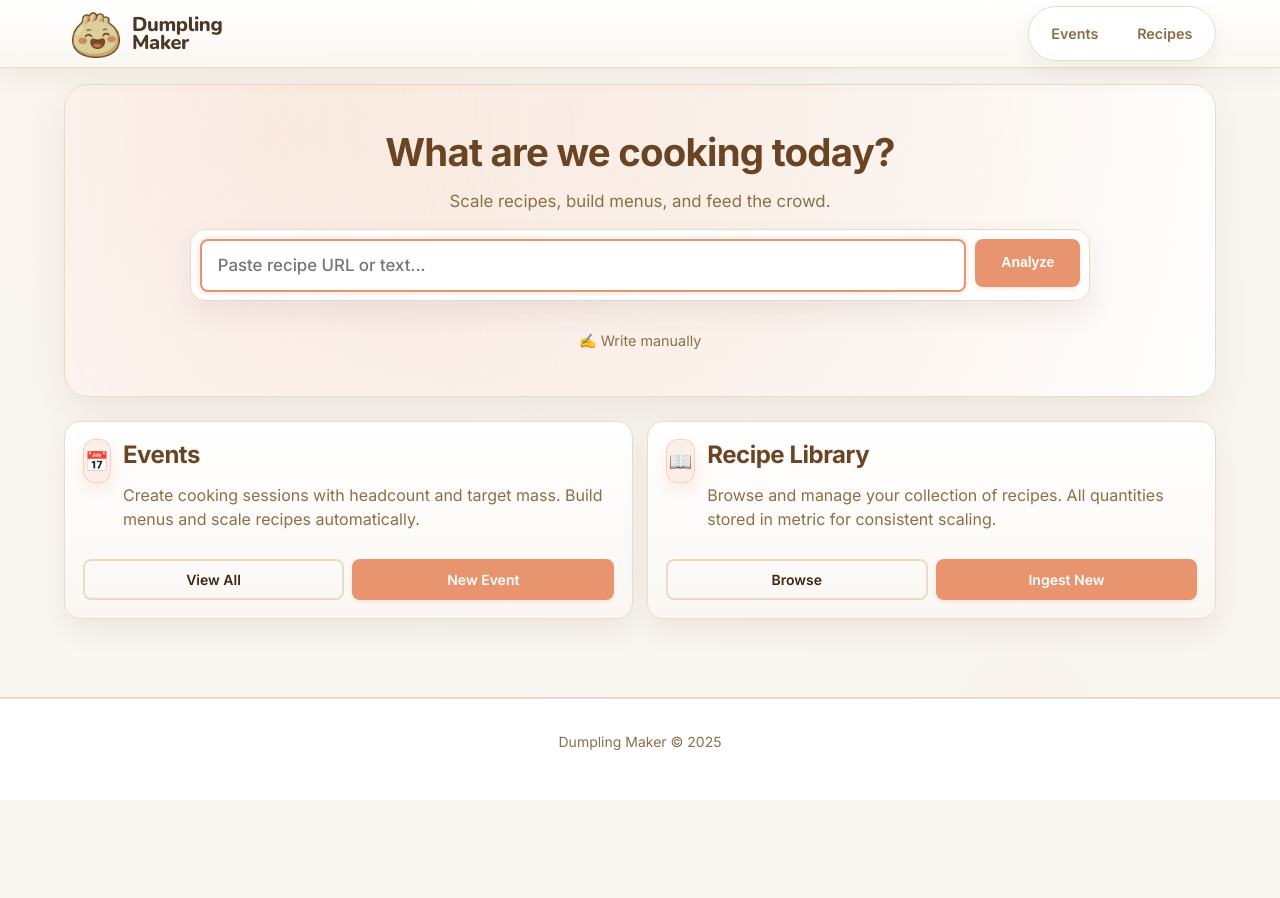
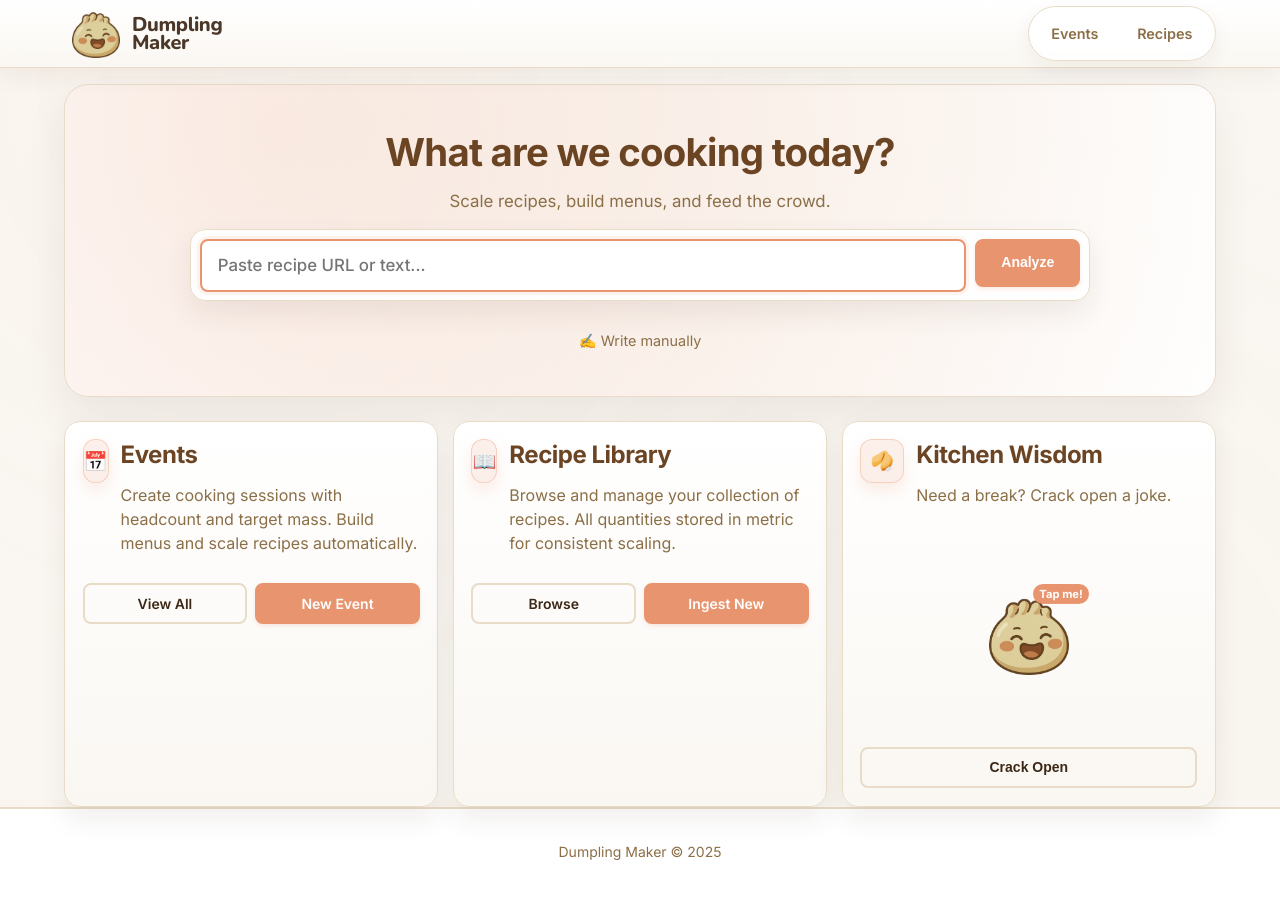
Before and after one commit to liminm/recipe-scaler-formatter, a Next.js app: page / in a window 1280 px wide. Shown: the top 898 px of the page. Before the commit the page ends 800 px from the top, so only its background shows below. Built offline with nearby package versions, Linux system fonts and the light colour scheme.

Commit message:
feat: add and integrate a new KitchenWisdom component to display context-aware jokes on the home page.

```diff
--- a/src/app/page.tsx
+++ b/src/app/page.tsx
@@ -1,4 +1,5 @@
 import Link from 'next/link';
+import KitchenWisdom from '@/components/KitchenWisdom';
 
 const highlights = [
   {
@@ -80,6 +81,7 @@ export default function Home() {
             </div>
           </div>
         ))}
+        <KitchenWisdom />
       </section>
     </div>
   );
--- /dev/null
+++ b/src/components/KitchenWisdom.tsx
@@ -0,0 +1,166 @@
+'use client';
+
+import { useState } from 'react';
+import { useChili } from '@/context/ChiliContext';
+import { DUMPLING_JOKES } from '@/data/dumplingJokes';
+import { CHILI_JOKES } from '@/data/chiliJokes';
+
+export default function KitchenWisdom() {
+  const { isChiliMode } = useChili();
+  const [joke, setJoke] = useState<string | null>(null);
+  const [isAnimating, setIsAnimating] = useState(false);
+
+  const mascotImage = isChiliMode ? '/chili.png' : '/dumpling-logo.png';
+
+  const handleCrackOpen = () => {
+    if (isAnimating) return;
+
+    setIsAnimating(true);
+    setJoke(null);
+
+    // Play animation for a bit, then show joke
+    setTimeout(() => {
+      const pool = isChiliMode ? CHILI_JOKES : DUMPLING_JOKES;
+      const randomJoke = pool[Math.floor(Math.random() * pool.length)];
+      setJoke(randomJoke);
+      setIsAnimating(false);
+    }, 800);
+  };
+
+  return (
+    <div className="home-card kitchen-wisdom-card">
+      <div className="home-card-top">
+        <span className="icon-badge">{isChiliMode ? '🌶️' : '🥠'}</span>
+        <div>
+          <h2>Kitchen Wisdom</h2>
+          <p className="text-muted">
+            {joke ? "Fresh from the steamer!" : "Need a break? Crack open a joke."}
+          </p>
+        </div>
+      </div>
+
+      <div className="wisdom-body">
+        <div
+          className={`wisdom-mascot ${isAnimating ? 'anim-shake' : ''}`}
+          onClick={handleCrackOpen}
+        >
+          <img
+            src={mascotImage}
+            alt="Mascot"
+            className={isAnimating ? 'blur-sm' : ''}
+          />
+          {!joke && !isAnimating && (
+            <div className="click-hint">Tap me!</div>
+          )}
+        </div>
+
+        {joke && (
+          <div className="wisdom-content fade-in">
+            <p>"{joke}"</p>
+          </div>
+        )}
+      </div>
+
+      <div className="home-card-actions">
+        <button
+          onClick={handleCrackOpen}
+          className={`btn ${isChiliMode ? 'btn-primary' : 'btn-secondary'} w-full`}
+          disabled={isAnimating}
+        >
+          {isAnimating ? 'Cooking...' : (joke ? 'Crack Another' : 'Crack Open')}
+        </button>
+      </div>
+
+      <style jsx>{`
+        .kitchen-wisdom-card {
+          display: flex;
+          flex-direction: column;
+        }
+
+        .wisdom-body {
+          flex: 1;
+          display: flex;
+          flex-direction: column;
+          align-items: center;
+          justify-content: center;
+          padding: 1.5rem 0;
+          min-height: 200px;
+          gap: 1rem;
+        }
+
+        .wisdom-mascot {
+          width: 80px;
+          height: 80px;
+          position: relative;
+          cursor: pointer;
+          transition: transform 0.2s cubic-bezier(0.175, 0.885, 0.32, 1.275);
+        }
+
+        .wisdom-mascot:hover {
+          transform: scale(1.1) rotate(5deg);
+        }
+
+        .wisdom-mascot img {
+          width: 100%;
+          height: 100%;
+          object-fit: contain;
+        }
+
+        .click-hint {
+          position: absolute;
+          top: -10px;
+          right: -20px;
+          background: var(--color-primary);
+          color: white;
+          font-size: 0.7rem;
+          padding: 2px 6px;
+          border-radius: 10px;
+          font-weight: bold;
+          animation: bounce 2s infinite;
+        }
+
+        .wisdom-content {
+          text-align: center;
+          background: var(--color-surface-hover);
+          padding: 1rem;
+          border-radius: 1rem;
+          border: 1px dashed var(--color-border);
+          width: 100%;
+        }
+
+        .wisdom-content p {
+          margin: 0;
+          font-style: italic;
+          color: var(--color-text);
+          font-size: 0.95rem;
+          line-height: 1.5;
+        }
+
+        .anim-shake {
+          animation: shake 0.5s cubic-bezier(.36,.07,.19,.97) both infinite;
+        }
+
+        @keyframes shake {
+          10%, 90% { transform: translate3d(-1px, 0, 0); }
+          20%, 80% { transform: translate3d(2px, 0, 0); }
+          30%, 50%, 70% { transform: translate3d(-4px, 0, 0); }
+          40%, 60% { transform: translate3d(4px, 0, 0); }
+        }
+
+        @keyframes bounce {
+          0%, 100% { transform: translateY(0); }
+          50% { transform: translateY(-5px); }
+        }
+
+        .fade-in {
+          animation: fadeIn 0.5s ease-out;
+        }
+
+        @keyframes fadeIn {
+          from { opacity: 0; transform: translateY(10px); }
+          to { opacity: 1; transform: translateY(0); }
+        }
+      `}</style>
+    </div>
+  );
+}
```
